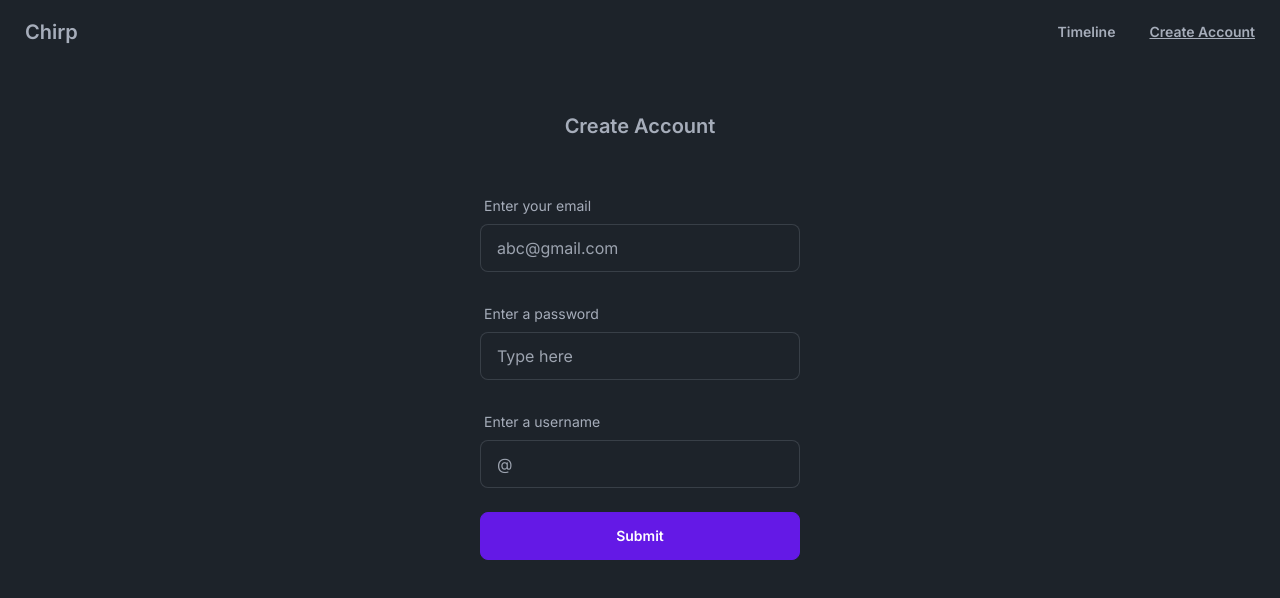
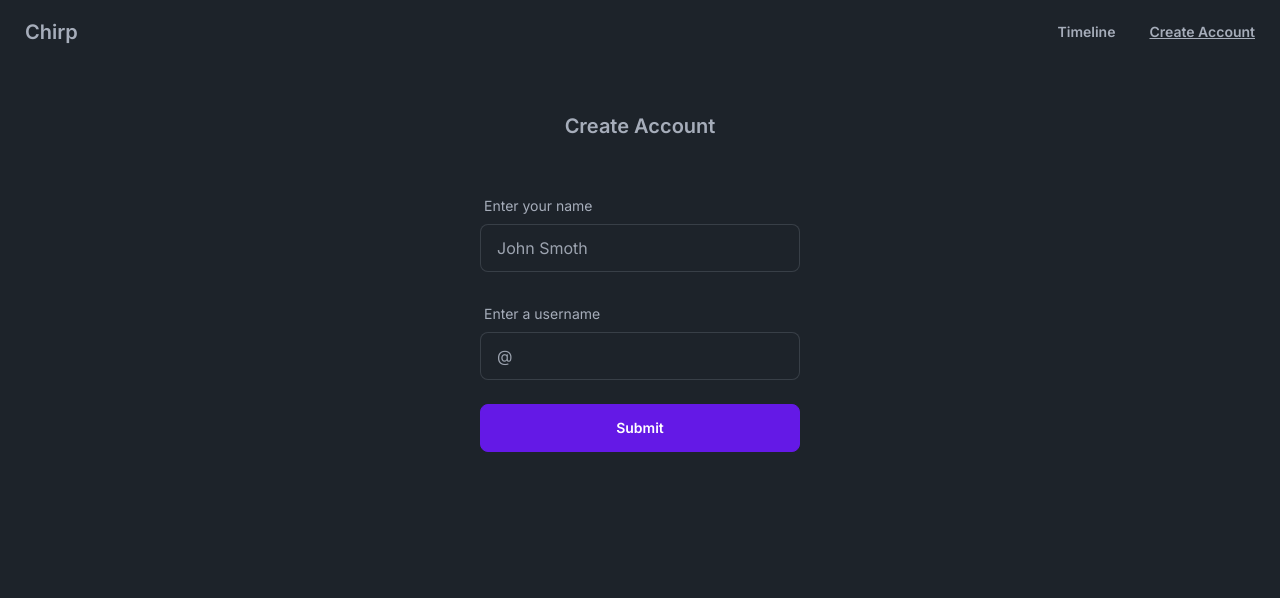
Before and after one commit to NoumanAMalik/Chirp, a Next.js app: page /createAccount in a window 1280 px wide. Shown: the top 598 px of the page. Built offline with nearby package versions, Linux system fonts and the light colour scheme; no server answers.

Commit message:
username saves and is in timeline

```diff
--- a/app/createAccount/page.js
+++ b/app/createAccount/page.js
@@ -22,7 +22,14 @@ const supabaseClient = async (supabaseAccessToken) => {
 };
 
 export default function CreateAccount() {
-    const { getToken } = useAuth();
+    const { getToken, userId } = useAuth();
+    const [formData, setFormData] = useState({
+        name: "",
+        username: "",
+    });
+    const router = useRouter();
+
+    console.log(userId);
 
     const fetchData = async () => {
         // TODO #1: Replace with your JWT template name
@@ -38,15 +45,21 @@ export default function CreateAccount() {
 
         // TODO #3: Handle the response
     };
-    const [formData, setFormData] = useState({
-        email: "",
-        password: "",
-        username: "",
-    });
-
-    const router = useRouter();
 
     const handleSubmit = async () => {
+        const supabaseAccessToken = await getToken({ template: "supabase" });
+
+        const supabase = await supabaseClient(supabaseAccessToken);
+
+        const { data, error } = await supabase.from("users").insert({
+            name: formData.name,
+            username: formData.username,
+            clerkId: userId,
+        });
+
+        console.log(data, error);
+
+        router.push("/timeline");
         // const data = await supabase.auth.signUp({
         //     email: formData.email,
         //     password: formData.password,
@@ -80,27 +93,14 @@ export default function CreateAccount() {
 
             <div className="form-control w-full max-w-xs">
                 <label className="label">
-                    <span className="label-text">Enter your email</span>
+                    <span className="label-text">Enter your name</span>
                 </label>
                 <input
                     type="text"
-                    placeholder="abc@gmail.com"
-                    value={formData.email}
+                    placeholder="John Smoth"
+                    value={formData.name}
                     onChange={(e) =>
-                        setFormData({ ...formData, email: e.target.value })
-                    }
-                    className="input input-bordered w-full max-w-xs mb-6"
-                />
-
-                <label className="label">
-                    <span className="label-text">Enter a password</span>
-                </label>
-                <input
-                    type="password"
-                    placeholder="Type here"
-                    value={formData.password}
-                    onChange={(e) =>
-                        setFormData({ ...formData, password: e.target.value })
+                        setFormData({ ...formData, name: e.target.value })
                     }
                     className="input input-bordered w-full max-w-xs mb-6"
                 />
--- a/app/timeline/page.js
+++ b/app/timeline/page.js
@@ -3,6 +3,7 @@
 import Navbar from "../components/navbar";
 import { useAuth } from "@clerk/clerk-react";
 import { createClient } from "@supabase/supabase-js";
+import { useState } from "react";
 
 const supabaseClient = async (supabaseAccessToken) => {
     const supabase = createClient(
@@ -20,7 +21,8 @@ const supabaseClient = async (supabaseAccessToken) => {
 };
 
 export default function Timeline() {
-    const { getToken } = useAuth();
+    const [username, setUsername] = useState("");
+    const { getToken, userId } = useAuth();
 
     const fetchData = async () => {
         // TODO #1: Replace with your JWT template name
@@ -30,9 +32,12 @@ export default function Timeline() {
 
         // TODO #2: Replace with your database table name
 
-        const { data, error } = await supabase.from("users").select();
+        const { data, error } = await supabase
+            .from("users")
+            .select("username")
+            .eq("clerkId", userId);
 
-        console.log(data);
+        setUsername(data[0].username);
 
         // TODO #3: Handle the response
     };
@@ -42,6 +47,7 @@ export default function Timeline() {
     return (
         <main data-theme="dark" className="w-screen h-screen">
             <Navbar route={"timeline"} />
+            <p>Hello {username}</p>
         </main>
     );
 }
```
